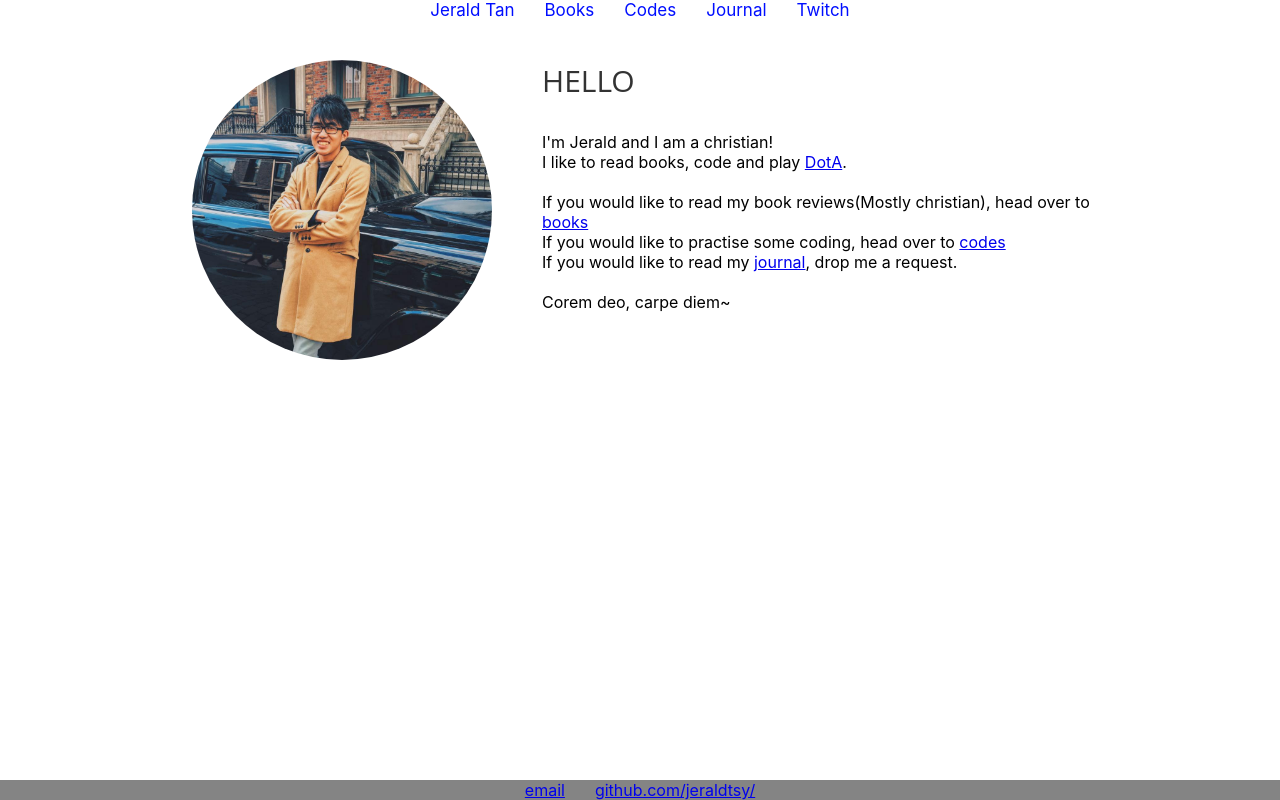
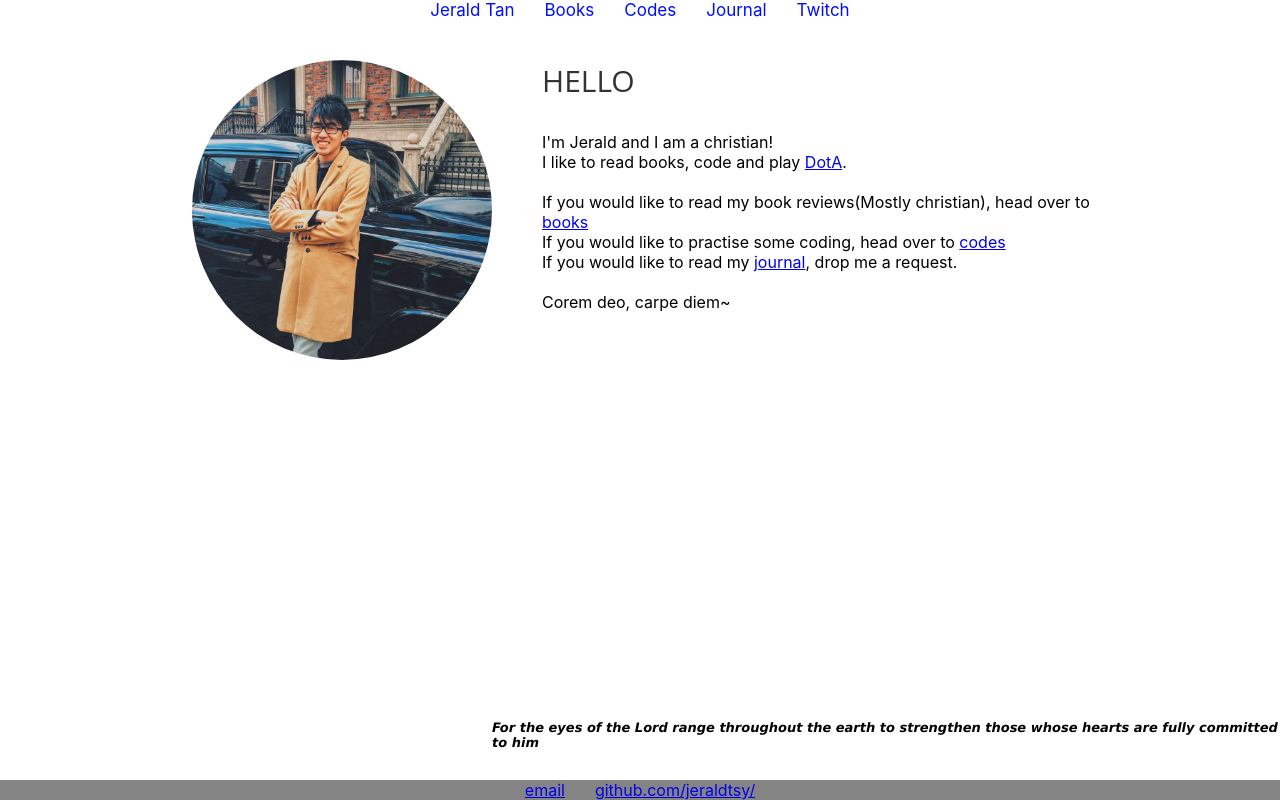
Before and after one commit to jeraldtsy/jeraldtsy, a React (Create React App) app: page / in a window 1280 px wide. Built offline with nearby package versions, Linux system fonts and the light colour scheme.

Commit message:
added bible verse

```diff
--- a/src/App.css
+++ b/src/App.css
@@ -20,6 +20,7 @@ p {
 }
 
 .greet {
+    position: relative;
     text-align: center;
     font-family: open sans;
     font-size: 30px;
@@ -71,3 +72,12 @@ p {
 .footer a{
     padding: 15px;
 }
+
+.bibleVerse {
+    font-size:13px;
+    font-weight:bold;
+    position: fixed;
+    font-style: italic;
+    font-family:Verdana;
+    bottom:50px;
+}
--- a/src/App.js
+++ b/src/App.js
@@ -38,6 +38,9 @@ function App() {
                     </div>
             </div>
         </div>
+        <div class = ".bibleVerse">
+            <span className = "bibleVerse">For the eyes of the Lord range throughout the earth to strengthen those whose hearts are fully committed to him </span>
+		</div>
         <div class = "footer">
             <a href = {mailPage}>email</a>
         	<a href = {githubPage}>github.com/jeraldtsy/</a>
```
